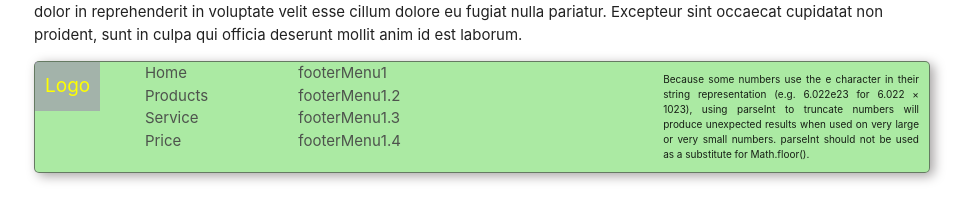
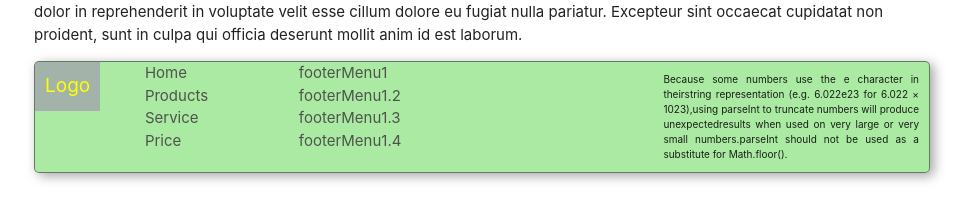
Before and after one commit to Volodymyr-Cherniak/CRA, a React (Create React App) app: page / in a window 1280 px wide. Shown: the part 263-475 px from the top of the page, without its empty margins (158-1129 px from the left). Built offline with nearby package versions, Linux system fonts and the light colour scheme.

Commit message:
refactoring

```diff
--- a/src/Components/App.js
+++ b/src/Components/App.js
@@ -7,24 +7,6 @@ import Content from "./Content";
 
 const App = () => {
   const items = [
-    {
-      text: 'Home',
-      link: 'home-page'
-    },
-    {
-      text: 'Products',
-      link: 'prod-page'
-    },
-    {
-      text: 'Service',
-      link: 'serv-page'
-    },
-    {
-      text: 'Price',
-      link: 'price-page'
-    }
-  ];
-  const footerMenuItems1 = [
     {
       text: 'Home',
       link: 'home-page'
@@ -60,13 +42,14 @@ const App = () => {
       link: 'footer4-page'
     }
   ];
+  const text = "Because some numbers use the e character in theirstring representation (e.g. 6.022e23 for 6.022 × 1023),using parseInt to truncate numbers will produce unexpectedresults when used on very large or very small numbers.parseInt should not be used as a substitute for Math.floor().";
 
   return (
     <div>
       <div className="container">
         <Header menuItems={items}/>
         <Content/>
-        <Footer footerMenu1={footerMenuItems1} footerMenu2={footerMenuItems2}/>
+        <Footer footerMenu1={items} footerMenu2={footerMenuItems2} footerText={text}/>
       </div>
     </div>
   );
--- a/src/Components/Content.js
+++ b/src/Components/Content.js
@@ -3,7 +3,8 @@ import '../index.css'
 
 
 const Content = () => {
-  const clickBattonHandler = (value) => {
+
+  const clickButtonHandler = (value) => {
     console.log('clicked', value);
   };
   const iputHandler = (e) => {
@@ -20,12 +21,12 @@ const Content = () => {
 
           <button
             className="waves-effect waves-light btn"
-            onClick={() => clickBattonHandler(1)}>Add one
+            onClick={() => clickButtonHandler(1)}>Add one
           </button>
 
           <button
             className="waves-effect waves-light btn"
-            onClick={() => clickBattonHandler(2)}>Add two
+            onClick={() => clickButtonHandler(2)}>Add two
           </button>
 
         </div>
--- a/src/Components/Footer.js
+++ b/src/Components/Footer.js
@@ -1,6 +1,6 @@
 import React from 'react';
 import Logo from "./Logo";
-import FooterMenu1 from "./FooterMenu1";
+import Menu from "./Menu";
 import FooterMenu2 from "./FooterMenu2";
 import Text from "./Text";
 
@@ -12,7 +12,7 @@ const Footer = (props) => {
       <Logo/>
 
       <div className='footeritems'>
-        {props.footerMenu1.map(el => <FooterMenu1 key={el.text} footerMenu1={el}/>)}
+        <Menu menuItems={props.footerMenu1}/>
       </div>
 
       <div className='footeritems'>
@@ -20,7 +20,7 @@ const Footer = (props) => {
       </div>
 
       <div>
-        <Text/>
+        <Text foterText={props.footerText}/>
       </div>
 
     </footer>
--- a/src/Components/FooterMenu1.js
+++ /dev/null
@@ -1,12 +0,0 @@
-import React from 'react';
-
-const FooterMenu1 = (props) => {
-
-  return (
-    <div>
-      <a href={props.footerMenu1.link}>{props.footerMenu1.text}</a>
-    </div>
-  );
-};
-
-export default FooterMenu1;
--- a/src/Components/MenuItem.js
+++ b/src/Components/MenuItem.js
@@ -1,7 +1,6 @@
 import React from 'react';
 
 const MenuItem = (props) => {
-  console.log(props);
   return (
     <div>
       <a href={props.menuItem.link}>{props.menuItem.text}</a>
--- a/src/Components/Text.js
+++ b/src/Components/Text.js
@@ -1,14 +1,10 @@
 import React from 'react';
 
-const Text = () => {
+const Text = (props) => {
   return (
     <div>
       <p className='footertext'>
-        Because some numbers use the e character in their
-        string representation (e.g. 6.022e23 for 6.022 × 1023),
-        using parseInt to truncate numbers will produce unexpected
-        results when used on very large or very small numbers.
-        parseInt should not be used as a substitute for Math.floor().
+        {props.foterText}
       </p>
     </div>
   );
--- a/src/index.css
+++ b/src/index.css
@@ -58,6 +58,7 @@ header ul div a {
 }
 
 .footeritems {
+  justify-content: center;
   margin: 0 5%;
   width: 20%;
   height: 100px;
```
